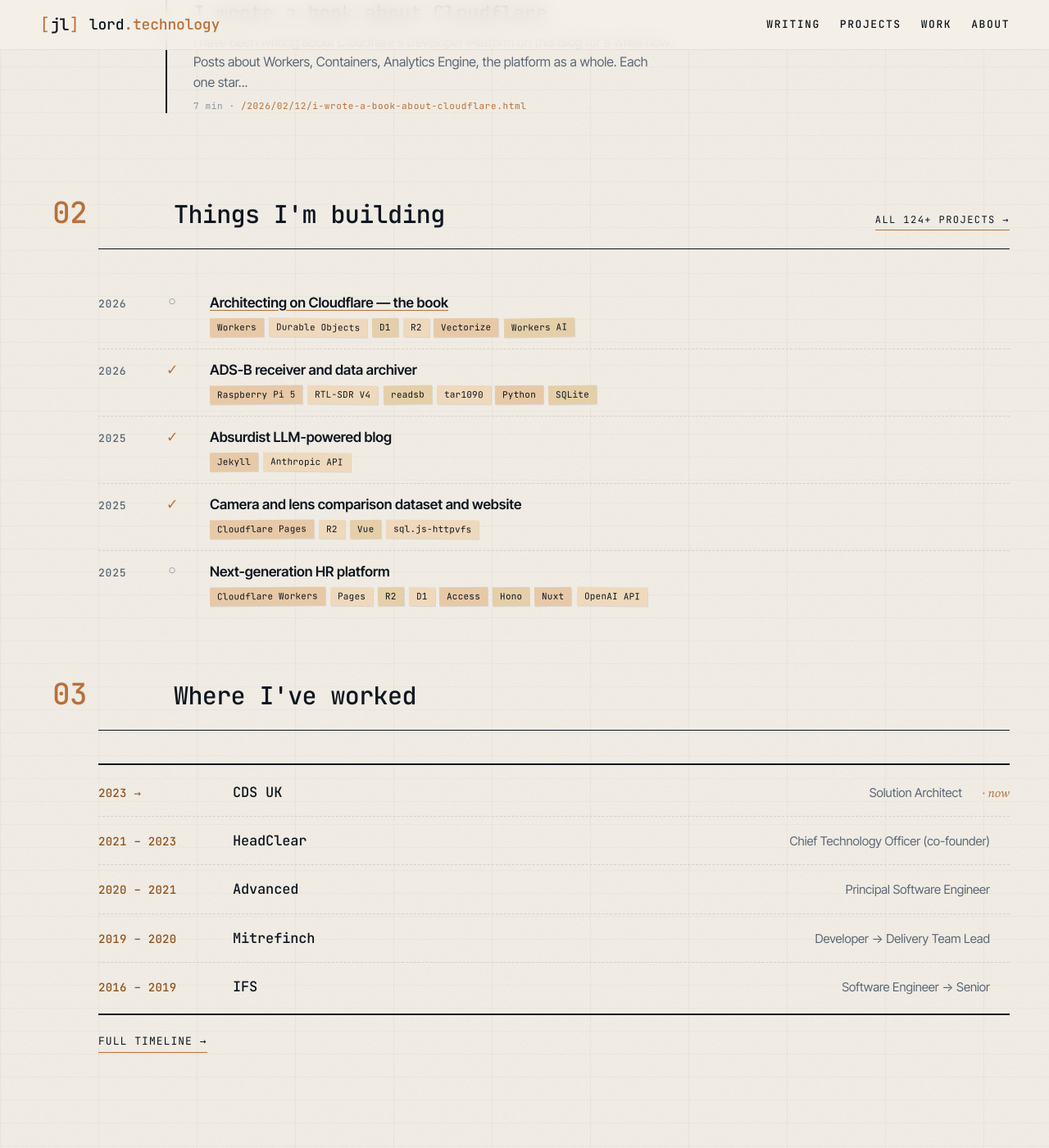
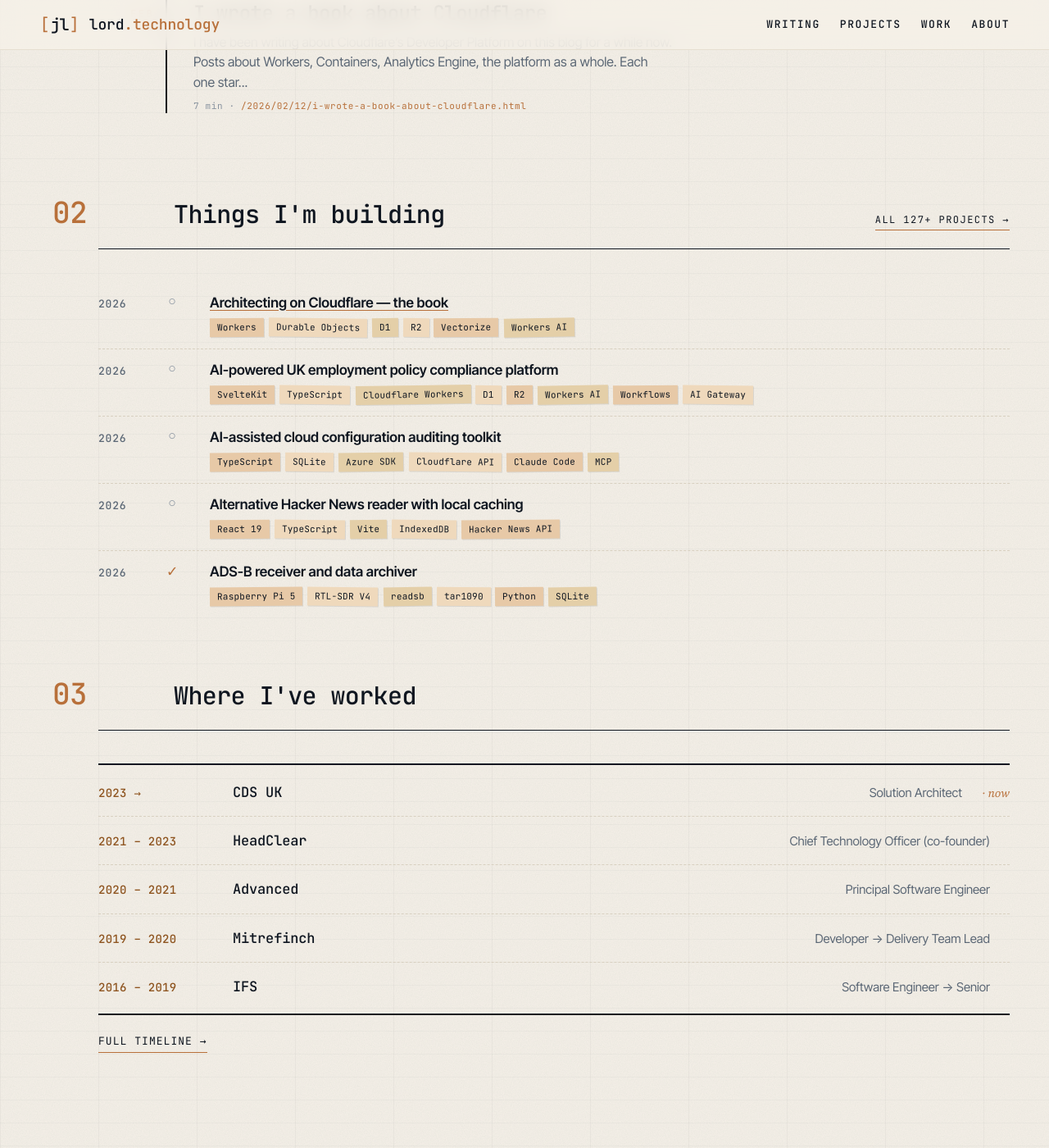
Before and after one commit to jamie-lord/Lord.technology, a Jekyll site: the page built from index.html, in a window 1280 px wide and 1400 px high, scrolled down 1379 px. Shown: the whole window at 82% size. Built offline with Jekyll 4.4.1, drawn with Linux system fonts in a browser that asks for light colours; some of the changed text lies outside the part shown.

Commit message:
Add three current WIP side-projects to the list
All three described generically — no product names or links — so
the entries show the work without tying me to specific products.

- AI-powered UK employment policy compliance platform (SvelteKit
  on Cloudflare — Workers, D1, R2, Workers AI, Workflows,
  AI Gateway).
- AI-assisted cloud configuration auditing toolkit (TypeScript
  CLI, SQLite, Azure + Cloudflare, Claude Code via MCP).
- Alternative Hacker News reader with local caching (React 19,
  TypeScript, Vite, IndexedDB).

```diff
--- a/_data/projects.yml
+++ b/_data/projects.yml
@@ -6,6 +6,21 @@
   url: https://architectingoncloudflare.com
   wip: true
   stack: [Workers, Durable Objects, D1, R2, Vectorize, Workers AI]
+
+- year: 2026
+  title: AI-powered UK employment policy compliance platform
+  wip: true
+  stack: [SvelteKit, TypeScript, Cloudflare Workers, D1, R2, Workers AI, Workflows, AI Gateway]
+
+- year: 2026
+  title: AI-assisted cloud configuration auditing toolkit
+  wip: true
+  stack: [TypeScript, SQLite, Azure SDK, Cloudflare API, Claude Code, MCP]
+
+- year: 2026
+  title: Alternative Hacker News reader with local caching
+  wip: true
+  stack: [React 19, TypeScript, Vite, IndexedDB, Hacker News API]
 
 - year: 2026
   title: ADS-B receiver and data archiver
```
